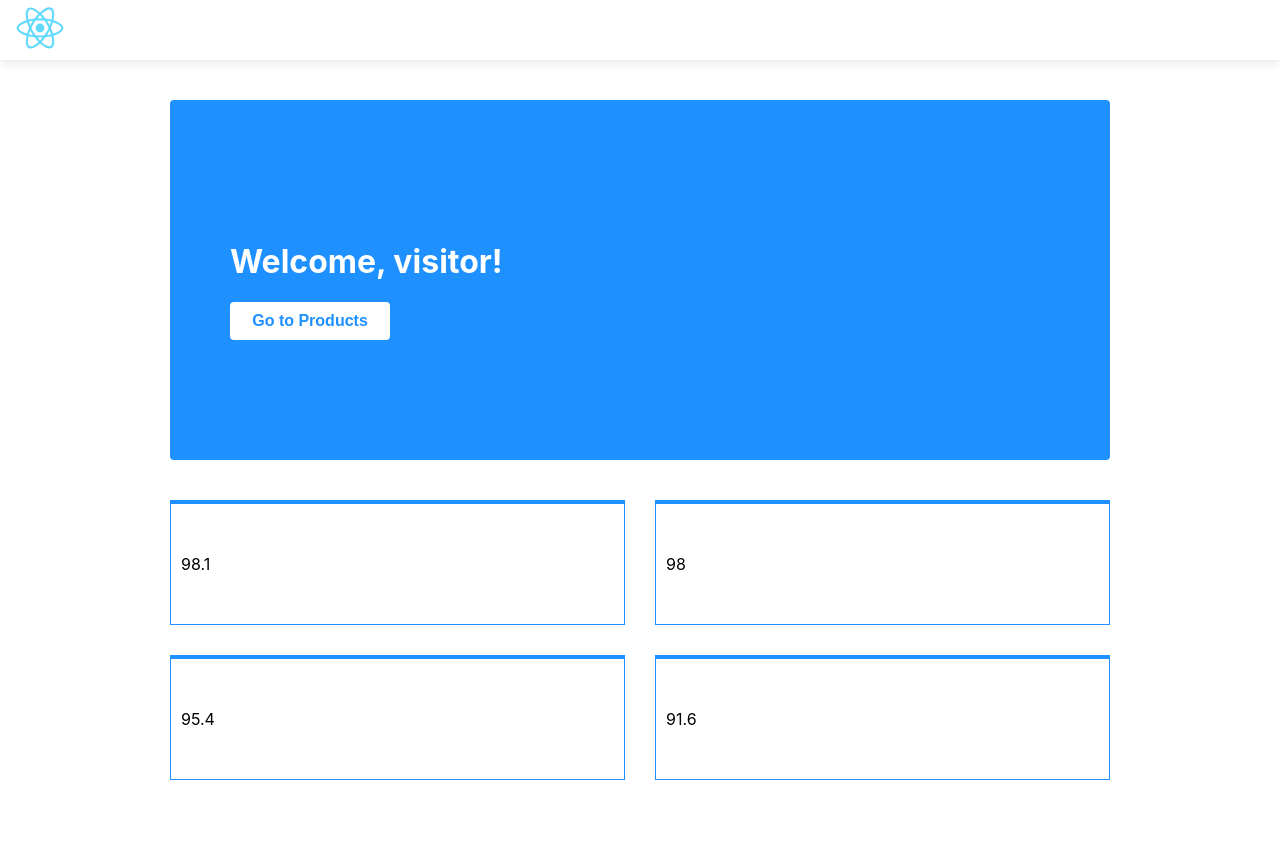
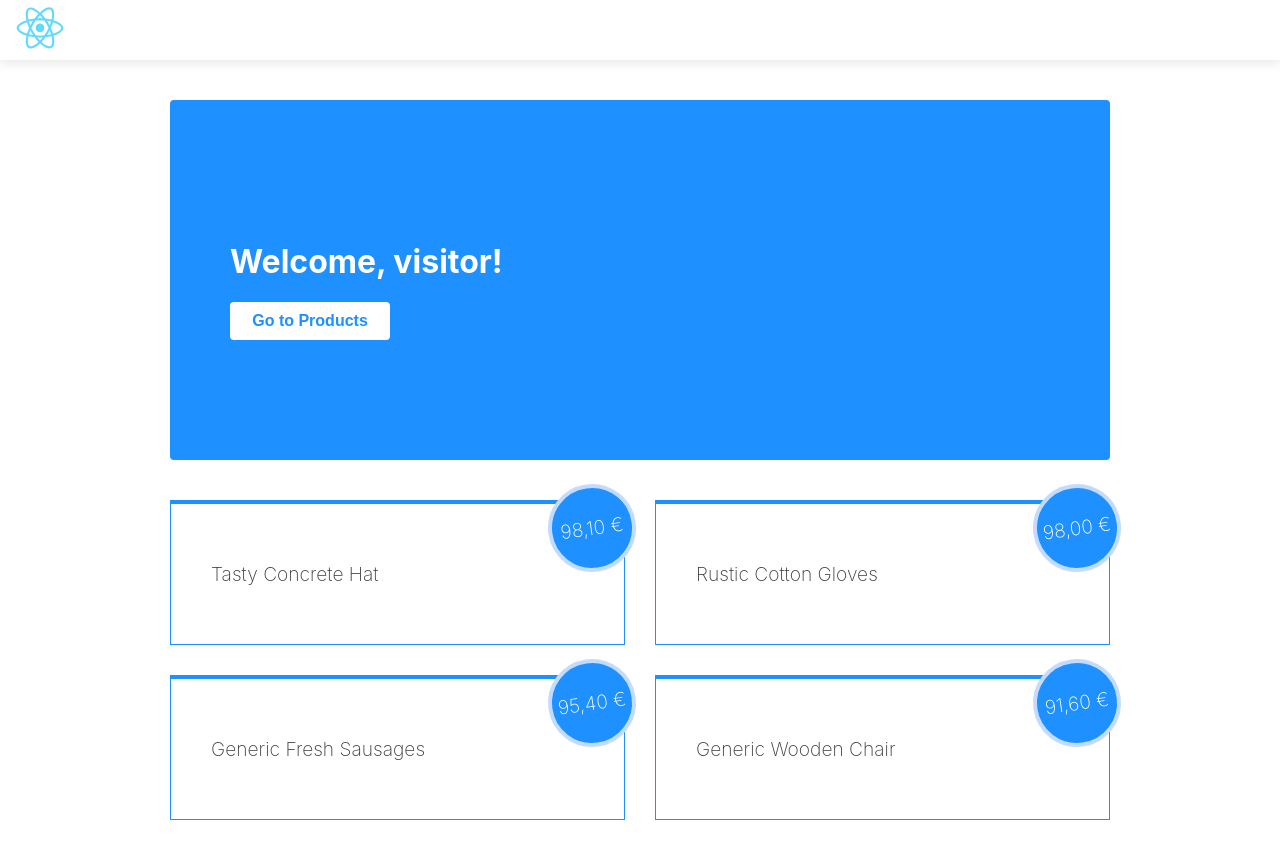
Before and after one commit to motokikasai/32-react-router-params-product-list, a React (Create React App) app: page / in a window 1280 px wide. Before the commit the page ends 820 px from the top, so only its background shows below. Built offline with nearby package versions, Linux system fonts and the light colour scheme.

Commit message:
Add links to four cards

```diff
--- a/src/App.css
+++ b/src/App.css
@@ -49,13 +49,32 @@ a:hover {
 }
 
 .card {
+  position: relative;
   height: 100px;
-  /* border-radius: 4px; */
   border: 1px solid dodgerblue;
   border-top: 4px solid dodgerblue;
   display: flex;
-  /* justify-content: center; */
   align-items: center;
+  padding: 20px 40px;
+  font-size: 1.2rem;
+  font-weight: 200;
+  color: rgb(61, 61, 61);
+}
+
+.price-tag {
+  position: absolute;
+  top: -20px;
+  right: -12px;
+  display: flex;
+  justify-content: center;
+  align-items: center;
+  color: white;
+  border: 4px solid rgb(195, 219, 255);
+  background: dodgerblue;
+  border-radius: 50%;
+  width: 80px;
+  height: 80px;
+  transform: rotate(-8deg);
 }
 
 .btn-go {
--- a/src/views/home/index.js
+++ b/src/views/home/index.js
@@ -1,5 +1,6 @@
 import React, { Component } from "react";
 import data from "../../data/products.json";
+import { Link } from "react-router-dom";
 
 export default class Home extends Component {
   state = {
@@ -35,9 +36,18 @@ export default class Home extends Component {
         <ul className="cards">
           {this.state.arrFour.map((item) => {
             return (
-              <li className="card" key={item.id}>
-                {item.price}
-              </li>
+              <Link to={`/products/${item.id}`} key={item.id}>
+                <li className="card">
+                  {item.name}
+                  <div className="price-tag">{`${new Intl.NumberFormat(
+                    "de-DE",
+                    {
+                      style: "currency",
+                      currency: "EUR",
+                    }
+                  ).format(item.price)}`}</div>
+                </li>
+              </Link>
             );
           })}
         </ul>
```
